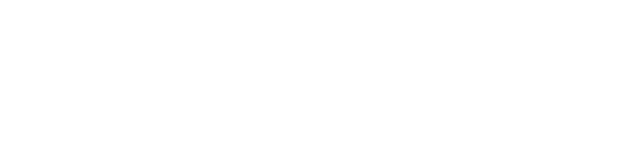
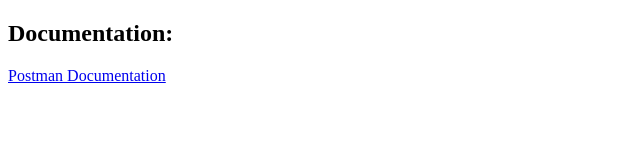
Before and after one commit to Marcofernandezcorvalan/ApiBack, a website: page index.html in a window 1280 px wide. Shown: the whole page, without its empty margins (0-640 px from the left). Drawn offline with Linux system fonts and the light colour scheme.

Commit message:
documentation

```diff
--- a/index.html
+++ b/index.html
@@ -7,6 +7,7 @@
 		<title>NvidiApi</title>
 	</head>
 	<body >
-
+		<h2>Documentation:</h2>
+		<a href="https://documenter.getpostman.com/view/29377222/2s9YJdVMnv#b2701dc7-328b-4ec2-9adf-485670b0a380">Postman Documentation</a>
 	</body>
 </html>
```
